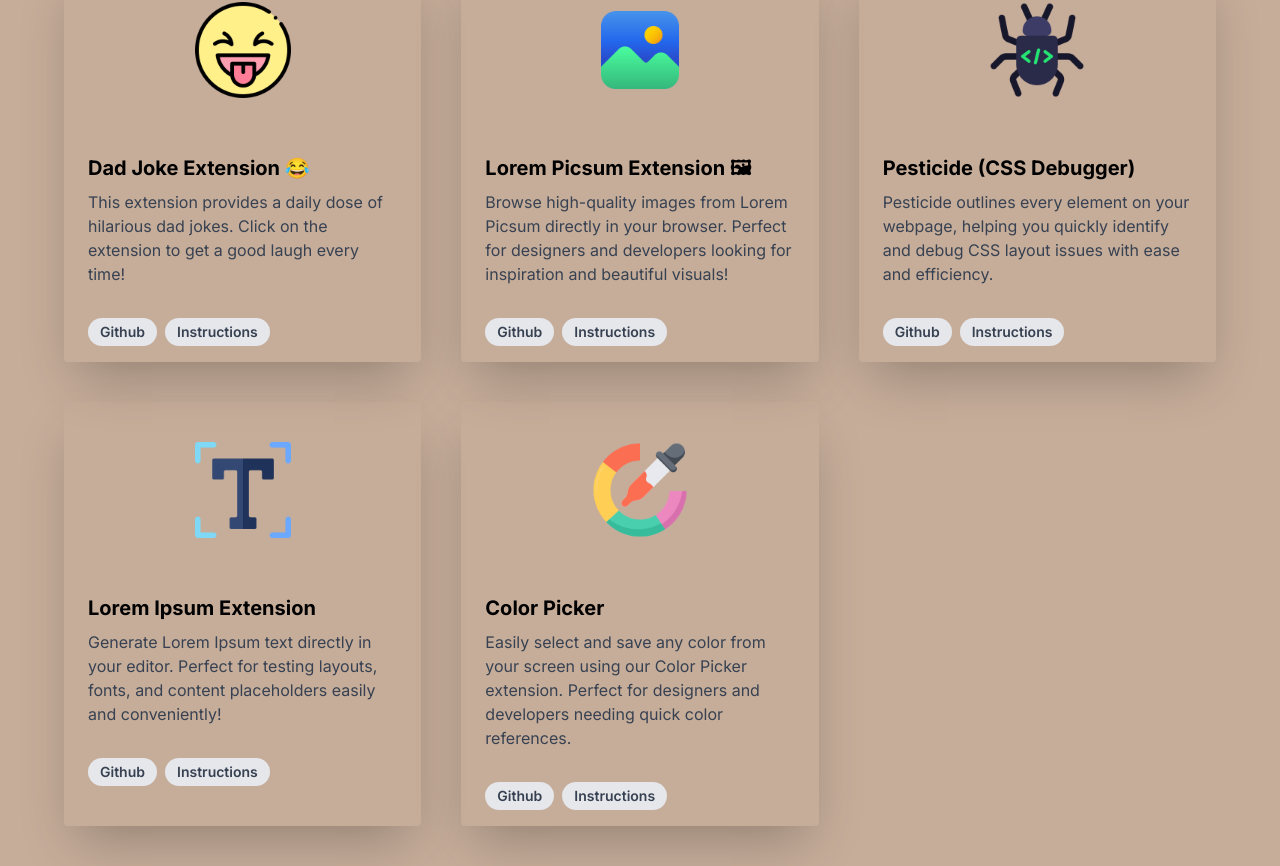
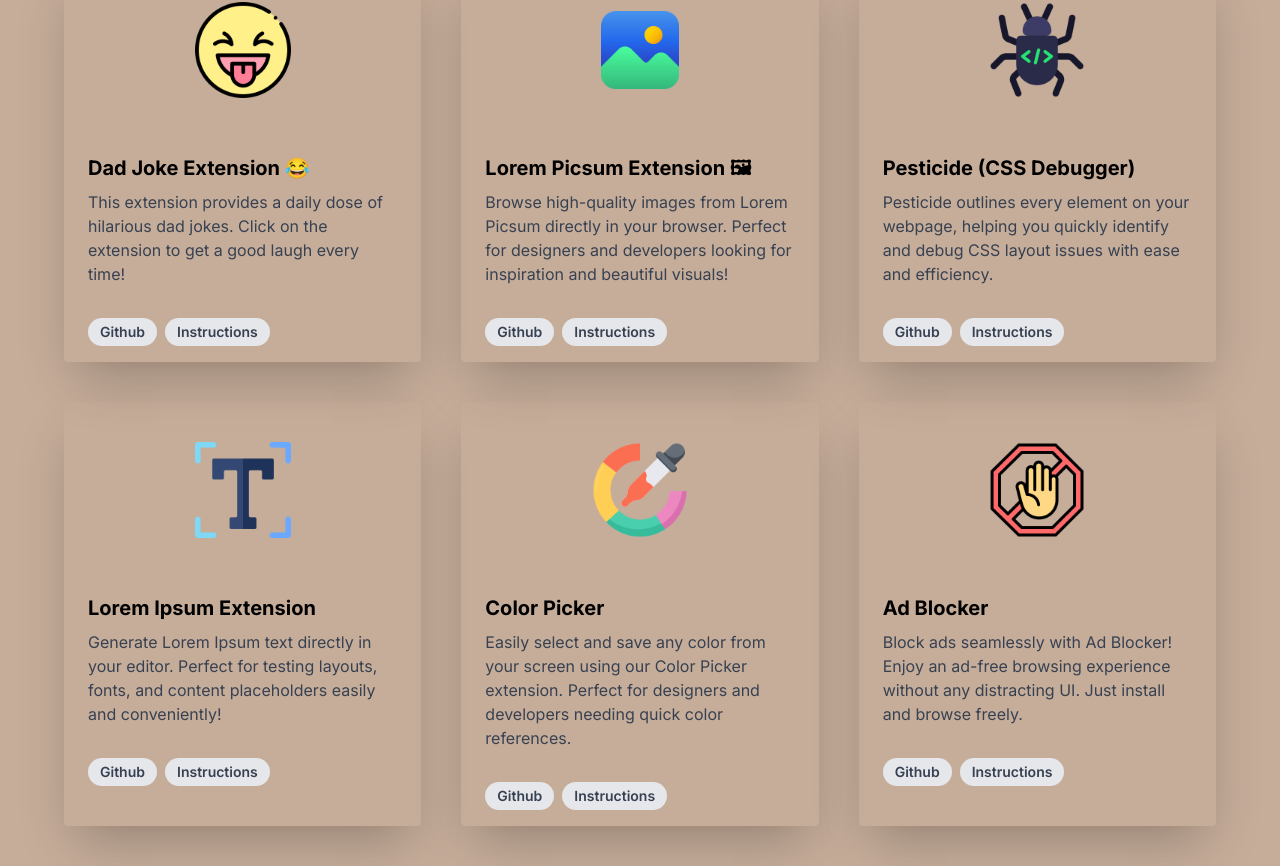
Before and after one commit to anukultyagi/chrome-vault, a Next.js app: page / in a window 1280 px wide. Shown: the part 722-1588 px from the top of the page. Built offline with nearby package versions, Linux system fonts and the light colour scheme.

Commit message:
Added ad blocker

```diff
--- a/public/images/index.js
+++ b/public/images/index.js
@@ -8,6 +8,7 @@ import lorempicsum from './lorem-picsum-icon.png'
 import pesticide from './pesticide-icon.png'
 import enableDeveloperMode from './enable-developer-mode.png'
 import colorPicker from './color-picker-128.png'
+import adBlocker from './ad-blocker.png'
 
 
-export default { dadjoke, loremIpsum, lorempicsum, pesticide, enableDeveloperMode, colorPicker }
+export default { dadjoke, loremIpsum, lorempicsum, pesticide, enableDeveloperMode, colorPicker, adBlocker }
--- a/src/data.js
+++ b/src/data.js
@@ -1,6 +1,6 @@
 import images from './../public/images';
 
-const { dadjoke, loremIpsum, lorempicsum, pesticide, colorPicker } = images;
+const { dadjoke, loremIpsum, lorempicsum, pesticide, colorPicker, adBlocker } = images;
 
 export const cardData = [
     {
@@ -32,5 +32,11 @@ export const cardData = [
         imgSrc: colorPicker,
         title: 'Color Picker',
         desc: 'Easily select and save any color from your screen using our Color Picker extension. Perfect for designers and developers needing quick color references.',
+    },
+    {
+        id: 6,
+        imgSrc: adBlocker,
+        title: 'Ad Blocker',
+        desc: 'Block ads seamlessly with Ad Blocker! Enjoy an ad-free browsing experience without any distracting UI. Just install and browse freely.',
     }
 ];
```
Also changed, not shown: public/images/ad-blocker.png (added).
